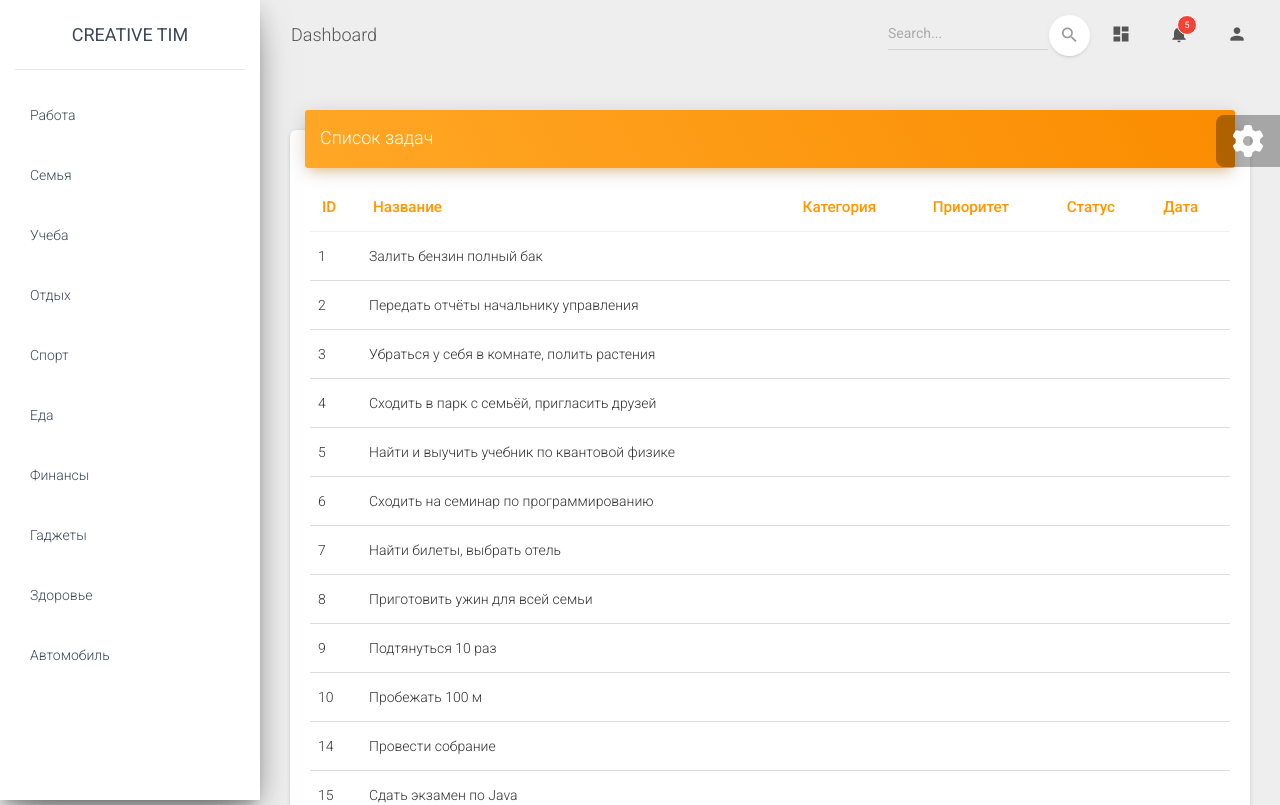
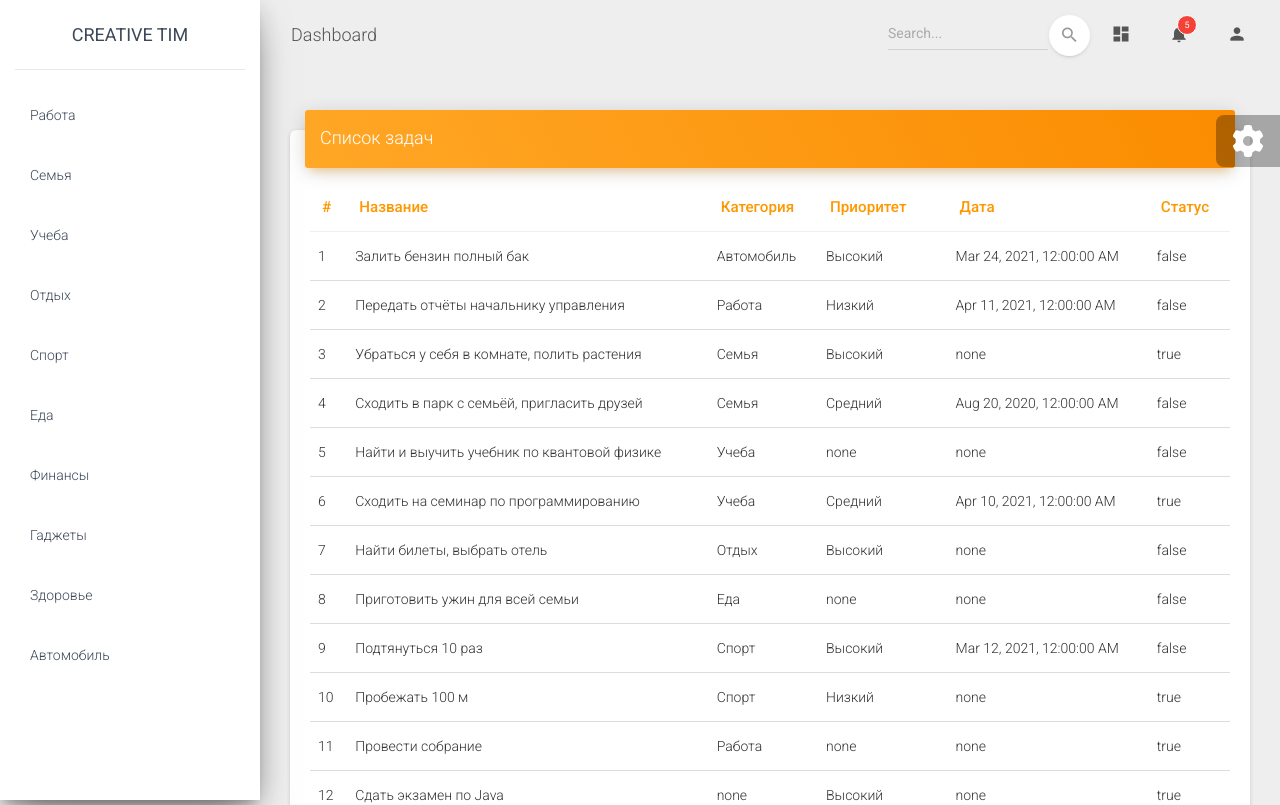
Before and after one commit to mossberg500/AngularSPAfront, an Angular app: page / in a window 1280 px wide. Shown: the top 805 px of the page. Built offline with nearby package versions, Linux system fonts and the light colour scheme.

Commit message:
Добавлен checked

```diff
--- a/src/app/views/categories/categories.component.css
+++ b/src/app/views/categories/categories.component.css
@@ -0,0 +1,3 @@
+.pointer {
+  cursor: pointer;
+}
--- a/src/app/views/categories/categories.component.html
+++ b/src/app/views/categories/categories.component.html
@@ -9,7 +9,12 @@
   </a></div>
   <div class="sidebar-wrapper">
     <ul class="nav">
-      <li class="nav-item" *ngFor="let category of categories" (click)="showTasksByCategory(category)">
+      <li
+          class="nav-item pointer"
+          *ngFor="let category of categories"
+          (click)="showTasksByCategory(category)"
+          [class.active]="category === selectedCategory"
+      >
         <a class="nav-link">
           <p>{{ category.title }}</p>
         </a>
--- a/src/app/views/categories/categories.component.ts
+++ b/src/app/views/categories/categories.component.ts
@@ -9,6 +9,7 @@ import {Category} from '../../model/Category';
 })
 export class CategoriesComponent implements OnInit {
   categories: Category[];
+  selectedCategory: Category;
 
   constructor(private dataHandler: DataHandlerService) {
   }
@@ -19,9 +20,8 @@ export class CategoriesComponent implements OnInit {
    // console.log(this.categories);
   }
 
-
   showTasksByCategory(category: Category) {
+    this.selectedCategory = category;
     this.dataHandler.fillTasksByCategory(category);
-
   }
 }
--- a/src/app/views/tasks/tasks.component.html
+++ b/src/app/views/tasks/tasks.component.html
@@ -5,21 +5,21 @@
   <div class="card-body table-responsive">
     <table class="table table-hover">
       <thead class="text-warning">
-      <th>ID</th>
+      <th>#</th>
       <th>Название</th>
       <th>Категория</th>
       <th>Приоритет</th>
+      <th>Дата</th>
       <th>Статус</th>
-      <th>Дата</th>
       </thead>
       <tbody>
-      <tr *ngFor="let task of tasks">
-        <td>{{ task.id }}</td>
+      <tr *ngFor="let task of tasks; let i=index">
+        <td>{{ i+1 }}</td>
         <td>{{ task.title }}</td>
-        <td></td>
-        <td></td>
-        <td></td>
-        <td></td>
+        <td>{{ task.category ? task.category.title : 'none' }}</td>
+        <td>{{ task.priority ? task.priority.title : 'none' }}</td>
+        <td>{{ task.date ? (task.date | date : 'medium') : 'none' }}</td>
+        <td>{{ task.completed }}</td>
       </tr>
       </tbody>
     </table>
```
